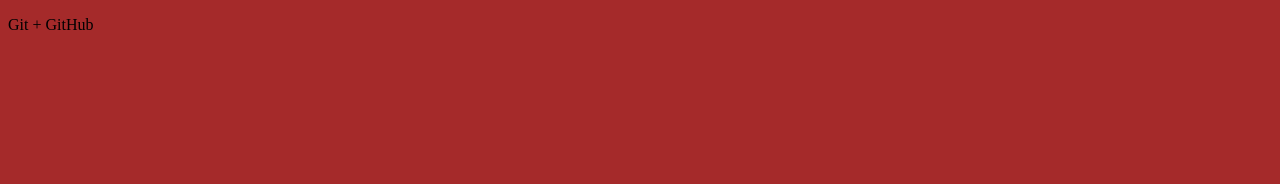
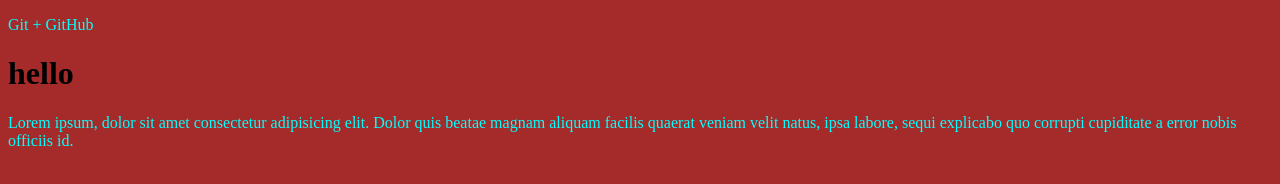
Before and after one commit to lina-whm/testGit, a plain HTML site: page index.html in a window 1280 px wide. Drawn offline with Linux system fonts and the light colour scheme.

Commit message:
Первые изменения

```diff
--- a/index.html
+++ b/index.html
@@ -8,5 +8,7 @@
 </head>
 <body>
   <p> Git + GitHub</p>
+  <h1>hello</h1>
+  <p>Lorem ipsum, dolor sit amet consectetur adipisicing elit. Dolor quis beatae magnam aliquam facilis quaerat veniam velit natus, ipsa labore, sequi explicabo quo corrupti cupiditate a error nobis officiis id.</p>
 </body>
 </html>
--- a/main.css
+++ b/main.css
@@ -1,3 +1,9 @@
 body{
   background-color: brown;
 }
+p{
+  color: aqua;
+}
+h1{
+  font-size: xx-large;
+}
```
